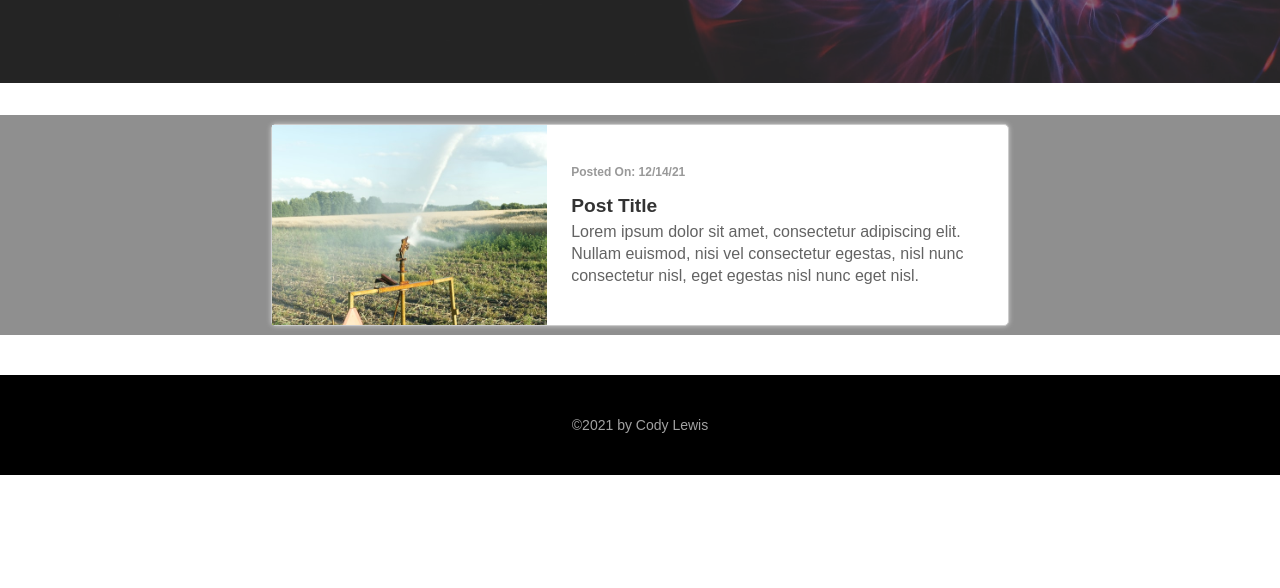
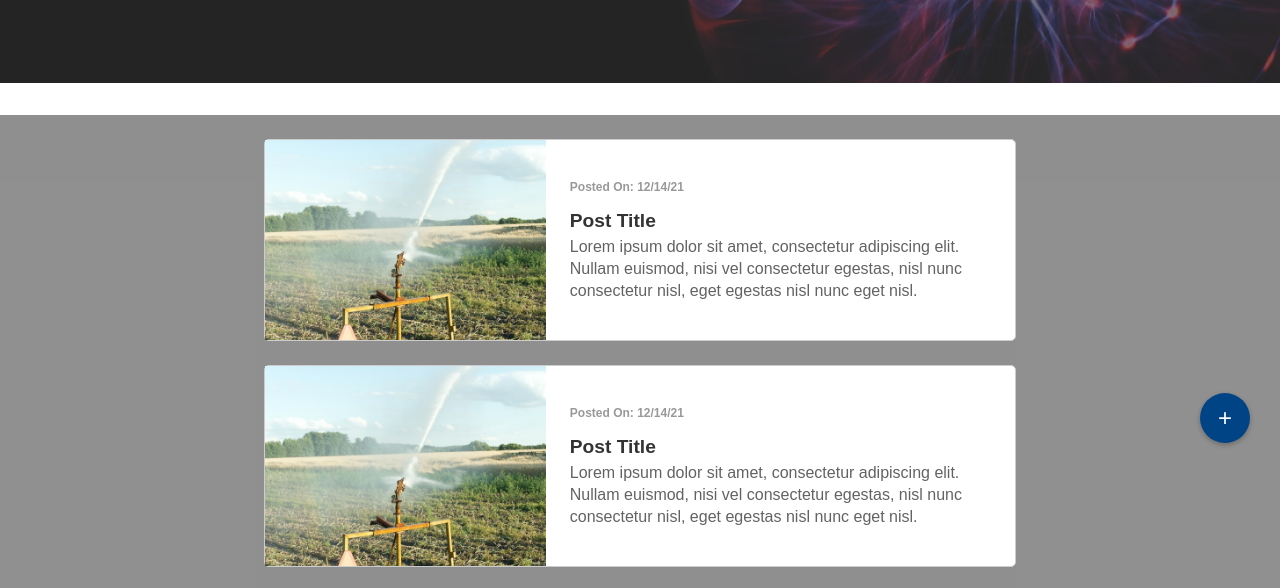
Before and after one commit to lewisoutdoorllc/lewis-irrigation-blog, a plain HTML site: page index.html in a window 1280 px wide. Shown: the part 327-915 px from the top of the page. Before the commit the page ends 802 px from the top, so only its background shows below. Drawn offline with Linux system fonts and the light colour scheme.

Commit message:
added and styled the add a new post button; added a couple duplicate post to make sure styles were close to what I wanted; still need to make a few changes

```diff
--- a/index.html
+++ b/index.html
@@ -11,6 +11,11 @@
 </head>
 
 <body>
+    <div class="add-post">
+        <a href="new-post.html">
+            <div class="nav-button new-post-button">+</div>
+        </a>
+    </div>
     <header>
         <div class="profile-image"></div>
         <div class="profile-name">Cody Lewis</div>
@@ -19,6 +24,32 @@
     <div class="main">
         <div class="main-container">
             <!-- individual post div -->
+            <div class="post">
+                <div class="post-image">
+                    <!-- <img src="/assets/post1.jpg" alt=""> -->
+                </div>
+                <div class="post-content">
+                    <div class="post-date">Posted On: 12/14/21</div>
+                    <div class="post-title"><h4>Post Title</h4></div>
+                    <div class="post-text">
+                        Lorem ipsum dolor sit amet, consectetur adipiscing elit. Nullam euismod,
+                            nisi vel consectetur egestas, nisl nunc consectetur nisl, eget egestas nisl nunc eget nisl.
+                    </div>
+                </div>
+            </div>
+            <div class="post">
+                <div class="post-image">
+                    <!-- <img src="/assets/post1.jpg" alt=""> -->
+                </div>
+                <div class="post-content">
+                    <div class="post-date">Posted On: 12/14/21</div>
+                    <div class="post-title"><h4>Post Title</h4></div>
+                    <div class="post-text">
+                        Lorem ipsum dolor sit amet, consectetur adipiscing elit. Nullam euismod,
+                            nisi vel consectetur egestas, nisl nunc consectetur nisl, eget egestas nisl nunc eget nisl.
+                    </div>
+                </div>
+            </div>
             <div class="post">
                 <div class="post-image">
                     <!-- <img src="/assets/post1.jpg" alt=""> -->
--- a/style/style.css
+++ b/style/style.css
@@ -5,6 +5,28 @@ body {
 
 .post-link {
     text-decoration: none;
+}
+
+.nav-button.new-post-button {
+    background-color: #004486;
+    box-shadow: 0 2px 5px 0 rgba(0, 0, 0, .26);
+    border-radius: 50%;
+    height: 50px;
+    width:50px;
+    font-size: 24px;
+    color: white;
+    display: flex;
+    justify-content: center;
+    align-items: center;
+    position: fixed;
+    bottom: 30px;
+    right: 30px;
+    cursor: pointer;
+    transition: all 0.25s ease-in-out;
+}
+
+.nav-button.new-post-button:hover {
+    background-color: #002349;
 }
 
 header {
@@ -81,10 +103,11 @@ header::after {
     /* background-color: green; */
     display: flex;
     align-items: center;
-    height: 220px;
-    /* flex-direction: column; */
+    /* height: 220px; */
+    flex-direction: column;
     /* justify-content: center; */
     /* align-items: center; */
+    padding-bottom: 24px;
 }
 
 /* ============== post card =================== */
@@ -97,9 +120,15 @@ header::after {
     margin: 0 6px;
     padding: 0;
     background-color: #fff;
-    box-shadow: 0px 0px 5px #ccc;
+    cursor: pointer;
+    margin-top: 24px;
+}
 
-
+.post:hover {
+    box-shadow: 0px 2rem 5rem 0 #ccc;
+    transform: translate3d(6px, -5px, -5px);
+    /* transform: translate3d(0px, -5px, 0px); */
+    transition: all 0.3s ease-in-out;
 }
 .post-image {
     flex-basis: 40%;
```
